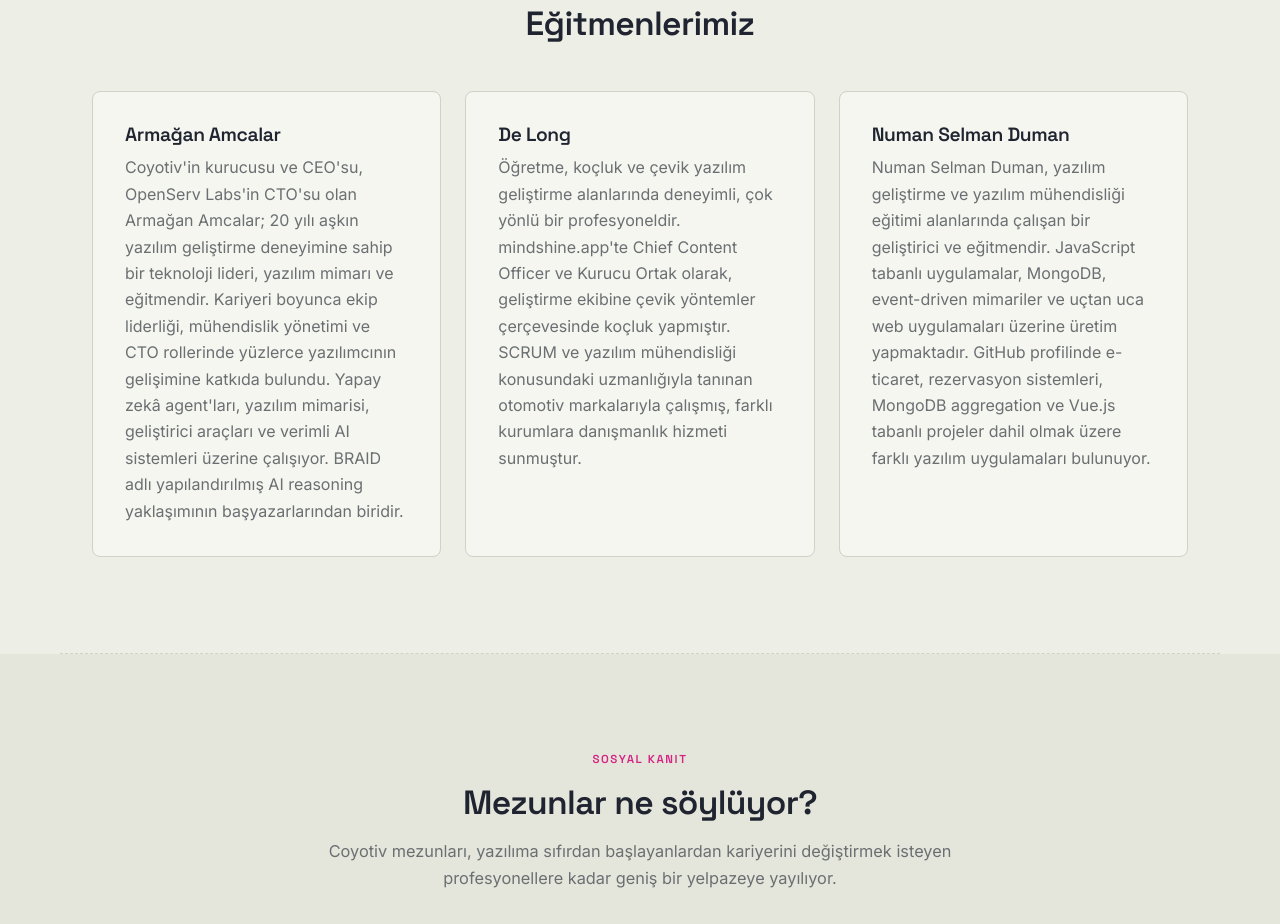
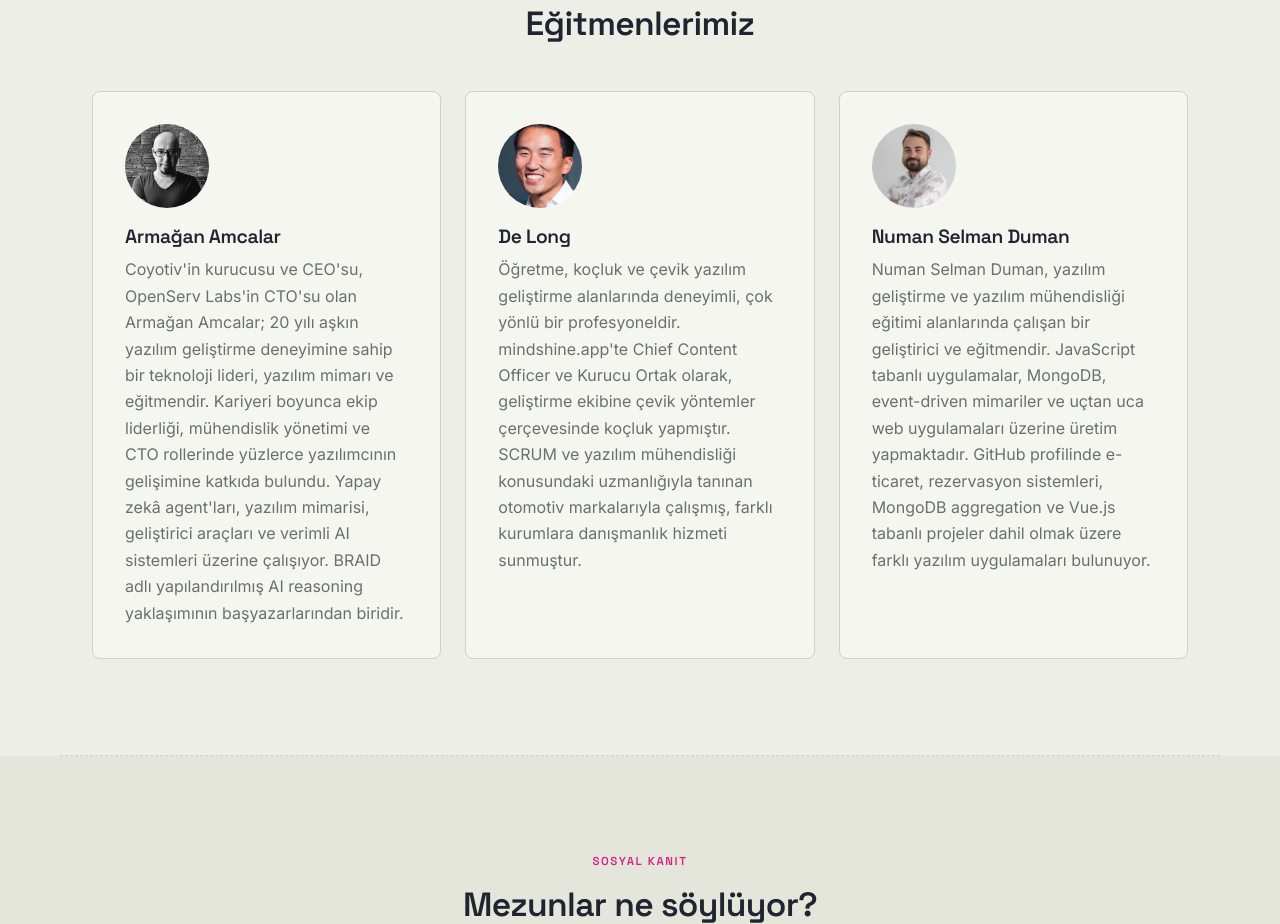
Before and after one commit to deniz-kaynak/coyotiv-kurumsal-egitimler, a plain HTML site: page yazilim-okulu.html in a window 1280 px wide. Shown: the part 4140-5064 px from the top of the page. Drawn offline with Linux system fonts and the light colour scheme.

Commit message:
Add instructor photos to Yazılım Okulu trainer cards
Circular avatar photos above each name for Armağan Amcalar, De Long,
and Numan Selman Duman on the Eğitmenlerimiz section.

Co-Authored-By: Claude Opus 4.8 <noreply@anthropic.com>

```diff
--- a/styles.css
+++ b/styles.css
@@ -578,6 +578,15 @@ section {
 .trainer-card h4 {
   color: var(--color-fuchsia);
   font-family: var(--font-display);
+}
+
+.trainer-photo {
+  display: block;
+  width: 84px;
+  height: 84px;
+  border-radius: 50%;
+  object-fit: cover;
+  margin-bottom: 18px;
 }
 
 /* ============ FAQ (accordion, CSS-only) ============ */
--- a/yazilim-okulu.html
+++ b/yazilim-okulu.html
@@ -206,14 +206,17 @@
       <h2>Eğitmenlerimiz</h2>
       <div class="trainer-grid trainer-grid-3">
         <div class="trainer-card">
+          <img src="assets/trainers/armagan.avif" alt="Armağan Amcalar" class="trainer-photo">
           <h3>Armağan Amcalar</h3>
           <p>Coyotiv'in kurucusu ve CEO'su, OpenServ Labs'in CTO'su olan Armağan Amcalar; 20 yılı aşkın yazılım geliştirme deneyimine sahip bir teknoloji lideri, yazılım mimarı ve eğitmendir. Kariyeri boyunca ekip liderliği, mühendislik yönetimi ve CTO rollerinde yüzlerce yazılımcının gelişimine katkıda bulundu. Yapay zekâ agent'ları, yazılım mimarisi, geliştirici araçları ve verimli AI sistemleri üzerine çalışıyor. BRAID adlı yapılandırılmış AI reasoning yaklaşımının başyazarlarından biridir.</p>
         </div>
         <div class="trainer-card">
+          <img src="assets/trainers/delong.avif" alt="De Long" class="trainer-photo">
           <h3>De Long</h3>
           <p>Öğretme, koçluk ve çevik yazılım geliştirme alanlarında deneyimli, çok yönlü bir profesyoneldir. mindshine.app'te Chief Content Officer ve Kurucu Ortak olarak, geliştirme ekibine çevik yöntemler çerçevesinde koçluk yapmıştır. SCRUM ve yazılım mühendisliği konusundaki uzmanlığıyla tanınan otomotiv markalarıyla çalışmış, farklı kurumlara danışmanlık hizmeti sunmuştur.</p>
         </div>
         <div class="trainer-card">
+          <img src="assets/trainers/numan.jpg" alt="Numan Selman Duman" class="trainer-photo">
           <h3>Numan Selman Duman</h3>
           <p>Numan Selman Duman, yazılım geliştirme ve yazılım mühendisliği eğitimi alanlarında çalışan bir geliştirici ve eğitmendir. JavaScript tabanlı uygulamalar, MongoDB, event-driven mimariler ve uçtan uca web uygulamaları üzerine üretim yapmaktadır. GitHub profilinde e-ticaret, rezervasyon sistemleri, MongoDB aggregation ve Vue.js tabanlı projeler dahil olmak üzere farklı yazılım uygulamaları bulunuyor.</p>
         </div>
```
Also changed, not shown: assets/trainers/armagan.avif (added), assets/trainers/delong.avif (added), assets/trainers/numan.jpg (added).
